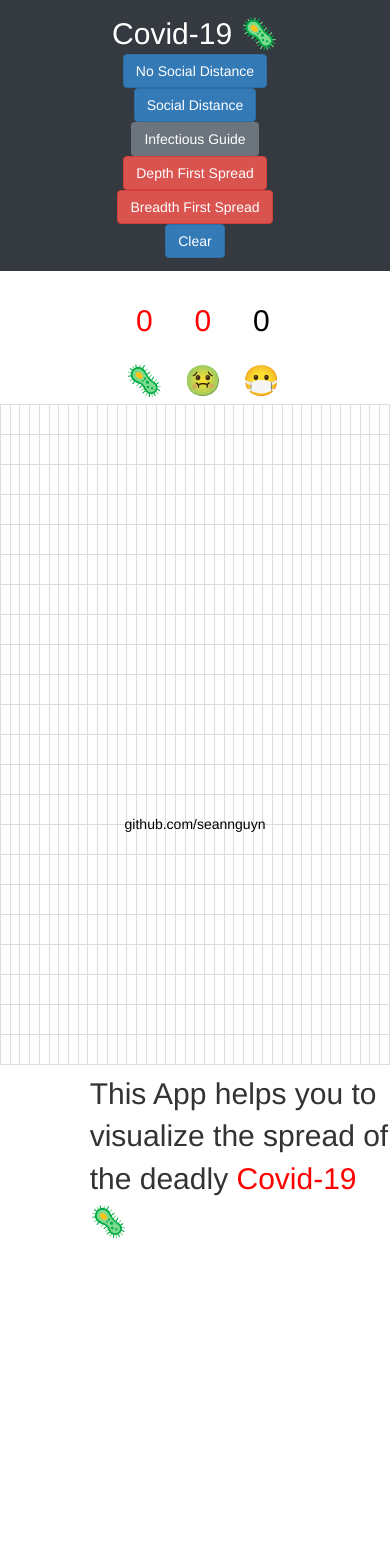
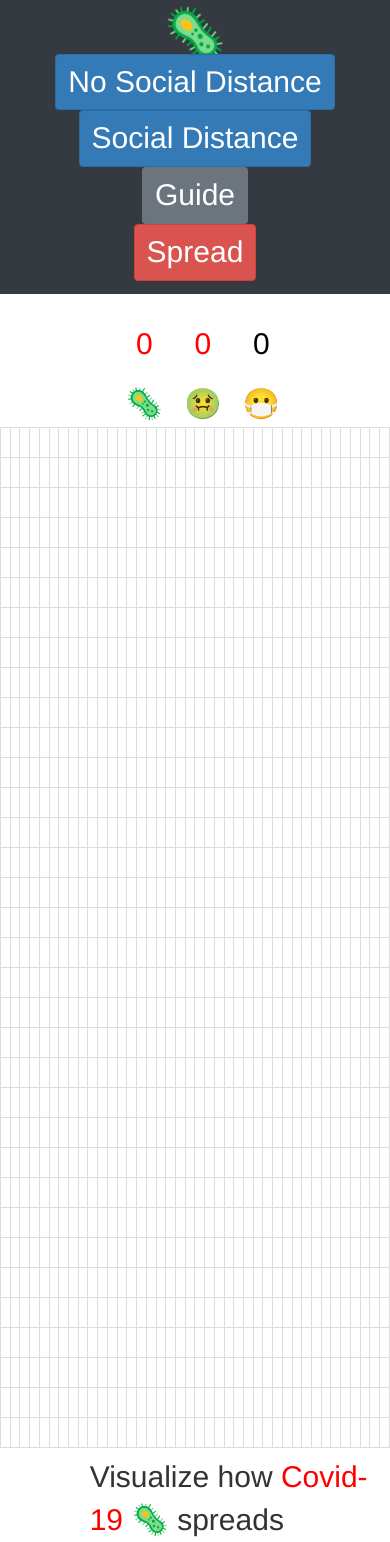
Before and after one commit to seannguyn/CovidSpeadVisualizer, a Flask app: page / in a window 390 px wide. Before the commit the page ends 1239 px from the top, so only its background shows below. Run offline with Flask 2, Linux system fonts and the light colour scheme; some libraries are stand-ins or nearby versions.

Commit message:
mobile, for INFT6009

```diff
--- a/Grid.py
+++ b/Grid.py
@@ -131,7 +131,7 @@ class Grid:
 
     @staticmethod
     def randomInputStringAndCovidNoSocialDistance():
-        strLen = 880
+        strLen = 1360
         binaryStr = ""
         ones = []
         covidStr = ""
@@ -161,7 +161,7 @@ class Grid:
 
     @staticmethod
     def randomInputStringAndCovidSocialDistance():
-        strLen = 880
+        strLen = 1360
         col = 40
         binaryStr = ""
         ones = []
--- a/templates/connectedX.html
+++ b/templates/connectedX.html
@@ -168,37 +168,27 @@
 <body draggable="false" onload="initializingPage()">
     <nav style="border-radius: 0px" class="navbar navbar-expand-sm bg-dark navbar-dark">
         <ul class="navbar-nav">
-            <li style="margin: auto; font-size: 30px" class="nav-item active">
-                <a class="nav-link" href="#">Covid-19 🦠</a>
+            <li style="margin: auto; font-size: 50px" class="nav-item active">
+                <a class="nav-link" href="#">🦠</a>
             </li>
             <li style="margin: auto" class="nav-item">
-                <div style="margin: auto" class="form-group col-md-1">
-                    <button id = "NoSocialDistance" class="btn btn-primary" onclick="randomizeNoSocialDistance()" >No Social Distance</button>
+                <div style="margin: auto" class="form-group col-md-10">
+                    <button id = "NoSocialDistance" class="btn btn-primary" onclick="randomizeNoSocialDistance()" style="font-size: 30px">No Social Distance</button>
                 </div>
             </li>
             <li style="margin: auto" class="nav-item">
-                <div style="margin: auto" class="form-group col-md-1">
-                    <button id = "SocialDistance" class="btn btn-primary" onclick="randomizeSocialDistance()">Social Distance</button>
+                <div style="margin: auto" class="form-group col-md-10">
+                    <button id = "SocialDistance" class="btn btn-primary" onclick="randomizeSocialDistance()" style="font-size: 30px">Social Distance</button>
                 </div>
             </li>
             <li style="margin: auto" class="nav-item">
-                <div style="margin: auto" class="form-group col-md-1">
-                    <button id = "InfectiousGuideButton" class="btn btn-secondary">Infectious Guide</button>
+                <div style="margin: auto" class="form-group col-md-10">
+                    <button id = "InfectiousGuideButton" class="btn btn-secondary" style="font-size: 30px">Guide</button>
                 </div>
             </li>
             <li style="margin: auto" class="nav-item">
-                <div style="margin: auto" class="form-group col-md-1">
-                    <button id = "SpreadDFS" class="btn btn-danger" onclick="findXConnected()" >Depth First Spread</button>
-                </div>
-            </li>
-            <li style="margin: auto" class="nav-item">
-                <div style="margin: auto" class="form-group col-md-1">
-                    <button id = "SpreadBFS" class="btn btn-danger" onclick="findXConnectedBFS()" >Breadth First Spread</button>
-                </div>
-            </li>
-            <li style="margin: auto" class="nav-item">
-                <div style="margin: auto" class="form-group col-md-1">
-                    <button id = "Clear" class="btn btn-primary" onclick="toggleAbort()">Clear</button>
+                <div style="margin: auto" class="form-group col-md-10">
+                    <button id = "SpreadDFS" class="btn btn-danger" onclick="findXConnected()" style="font-size: 30px">Spread</button>
                 </div>
             </li>
         </ul>
@@ -232,10 +222,10 @@
         <!-- Modal content -->
         <div class="modal-content">
             <span id="spanGuide" class="close" style="color: red">&times;</span>
-            <p id="guideSpan" style="margin-bottom: 20px; margin-top: 20px; font-size: 30px; white-space: pre;">How Covid-19 Spread</p>
-            <p id="guideSpan" style="margin-bottom: 20px; margin-top: 20px; font-size: 15px; white-space: pre;">No Social Distance</p>
-            <img style="width: 100%; height:33%"src="/static/images/NSD.png"/>
-            <p id="guideSpan" style="margin-bottom: 20px; margin-top: 20px; font-size: 15px; white-space: pre;">Social Distance</p>
+            <p id="guideSpan" style="margin-bottom: 20px; margin-top: 20px; font-size: 40px; white-space: pre;">How it Spread</p>
+            <p id="guideSpan" style="margin-bottom: 20px; margin-top: 20px; font-size: 40px; white-space: pre;">No Social Distance</p>
+            <img style="width: 100%; height:50%"src="/static/images/NSD.png"/>
+            <p id="guideSpan" style="margin-bottom: 20px; margin-top: 20px; font-size: 40px; white-space: pre;">Social Distance</p>
             <img style="width: 100%; height:33%"src="/static/images/SD.png"/>
         </div>
         </div>
@@ -249,11 +239,7 @@
 	</div>
 
     <div class="Note">
-        This App helps you to visualize the spread of the deadly <span style="color: red">Covid-19 🦠</span>
-    </div>
-
-    <div class="footer">
-        <a style="text-decoration : none; color : #000;" href="https://github.com/seannguyn">github.com/seannguyn</a>
+        Visualize how <span style="color: red">Covid-19 🦠</span> spreads
     </div>
 </body>
 <script type="text/javascript">
@@ -262,7 +248,7 @@
     var done = false
 
     var gridObject = {
-        gridRow: 22,
+        gridRow: 34,
         gridCol: 40,
         inputString: "",
         xNodes: [],
@@ -282,8 +268,8 @@
     var myModalSuccess = document.getElementById("myModalSuccess");
     var spanSuccess = document.getElementById("spanSuccess");
     var spanFail = document.getElementById("spanFail");
-    var rootURL = "https://covid-19-spread.herokuapp.com"
-    // var rootURL = "http://127.0.0.1:5000" // dev
+    // var rootURL = "https://covid-19-spread.herokuapp.com"
+    var rootURL = "http://127.0.0.1:5000" // dev
 
 
     // Get the modal
@@ -466,9 +452,9 @@
         // enabl button
         document.getElementById("NoSocialDistance").disabled = false;
         document.getElementById("SocialDistance").disabled = false;
-        document.getElementById("SpreadBFS").disabled = false;
+        // document.getElementById("SpreadBFS").disabled = false;
         document.getElementById("SpreadDFS").disabled = false;
-        document.getElementById("Clear").disabled = false;
+        // document.getElementById("Clear").disabled = false;
 
         for (let r = 0; r < gridObject.gridRow; r++) {
             for (let c = 0; c < gridObject.gridCol; c++) {
@@ -695,8 +681,8 @@
         document.getElementById("NoSocialDistance").disabled = true;
         document.getElementById("SocialDistance").disabled = true;
         document.getElementById("SpreadDFS").disabled = true;
-        document.getElementById("SpreadBFS").disabled = true;
-        document.getElementById("Clear").disabled = true;
+        // document.getElementById("SpreadBFS").disabled = true;
+        // document.getElementById("Clear").disabled = true;
 
         for (let r = 0; r < gridObject.gridRow; r++) {
             for (let c = 0; c < gridObject.gridCol; c++) {
```
